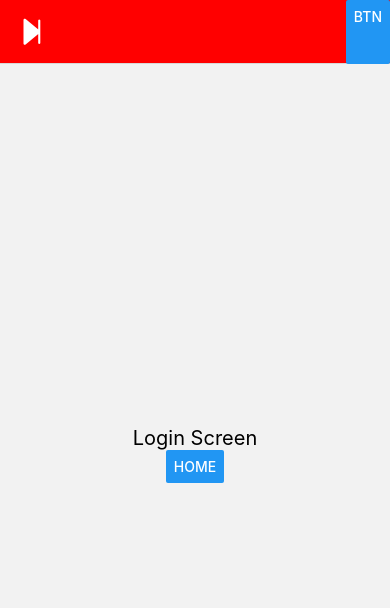
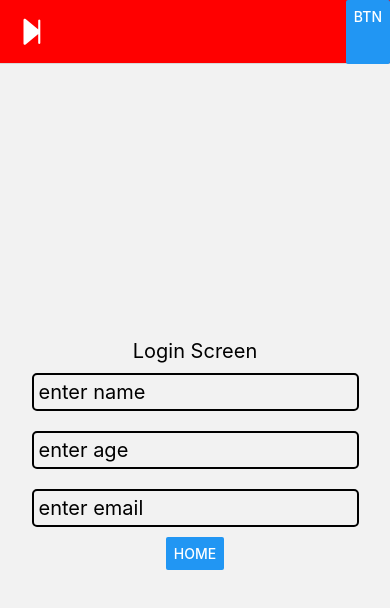
Before and after one commit to ShivanshMehtaa/RNative, a React Native app: screen /Login in a window 390 px wide. Shown: the top 608 px of the page. Built offline with nearby package versions, Linux system fonts and the light colour scheme.

Commit message:
fourth commit

```diff
--- a/components/Home.js
+++ b/components/Home.js
@@ -7,10 +7,16 @@ import {
 } from "react-native";
 
 const Home = (props) => {
+    // console.warn(props.route.params)
+    const {name,age,email} =props.route.params;
     return (
         <View style={styles.main}>
             <Text style={{ fontSize: 20 }}>Home Screen</Text>
             <Button title="login" onPress={() => props.navigation.navigate("Login")} />
+            <Text style={{ fontSize: 20 }}>Name:{name}</Text>
+            <Text style={{ fontSize: 20 }}>Age:{age}</Text>
+            <Text style={{ fontSize: 20 }}>Email:{email}</Text>
+
         </View>
     )
 }
--- a/components/Login.js
+++ b/components/Login.js
@@ -1,12 +1,27 @@
 import { AntDesign } from "@expo/vector-icons"
-import { Button, StyleSheet, Text, View } from "react-native"
+import { useState } from "react";
+import { Button, StyleSheet, Text, TextInput, View } from "react-native"
 
 
 const Login = (props) => {
+
+    const [name, setName] = useState()
+
+    // const name = 'Shivansh';
+    const [age, setAge] = useState();
+    const [email, setEmail] = useState()
+
     return (
         <View style={styles.main}>
             <Text style={{ fontSize: 20 }}>Login Screen</Text>
-            <Button title="home" onPress={() => props.navigation.navigate("Home")}></Button>
+            <TextInput placeholder="enter name" style={{ fontSize: 20, margin: 10, borderWidth: 2, padding: 5, borderRadius: 5, borderColor: 'black' }} onChangeText={(text) => setName(text)} />
+            <TextInput placeholder="enter age" style={{ fontSize: 20, margin: 10, borderWidth: 2, padding: 5, borderRadius: 5, borderColor: 'black' }} onChangeText={(text) => setAge(text)} />
+            <TextInput placeholder="enter email" style={{ fontSize: 20, margin: 10, borderWidth: 2, padding: 5, borderRadius: 5, borderColor: 'black' }} onChangeText={(text) => setEmail(text)} />
+            <Button
+                title="home"
+                // onPress={() => props.navigation.navigate("Home",{name:name,age:age,email:email})}
+                onPress={() => props.navigation.navigate("Home", { name, age,email })} //used when variables ka naam aur props ka naam ek ho
+            ></Button>
         </View>
     )
 }
```
